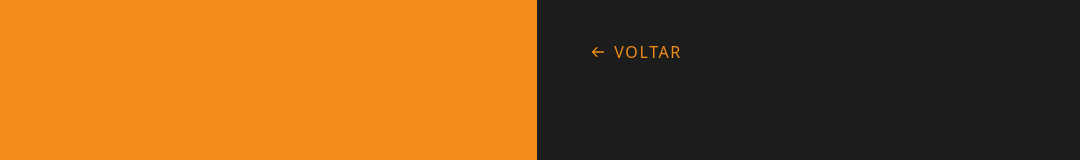
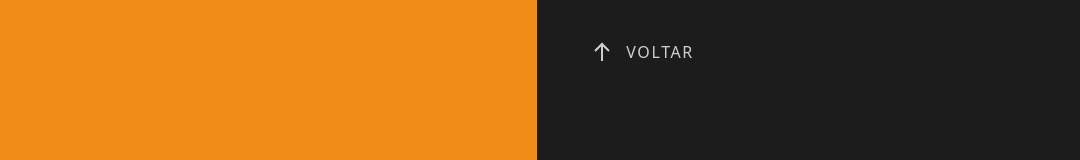
Before and after one commit to Kenzie-Academy-Brasil-Developers/portfolio_front-end, a React (Vite) app: page /contact in a window 1280 px wide. Shown: the top 160 px of the page, without its empty margins (103-1183 px from the left). Built offline with nearby package versions, Linux system fonts and the light colour scheme.

Commit message:
fix typo and add animation

```diff
--- /dev/null
+++ b/src/components/ReturnButton.tsx
@@ -0,0 +1,18 @@
+import { BiArrowBack } from "react-icons/bi";
+import { Link } from "react-router-dom";
+import { MainContext } from "../provider/MainContext";
+import { useContext } from "react";
+
+export const ReturnButton = () => {
+  const { translation } = useContext(MainContext);
+
+  return (
+    <Link
+      to="/"
+      className="flex items-center gap-3 span hover:span-hover hover:text-primary uppercase tracking-widest absolute top-[5%] left-0 transition-colors duration-300"
+    >
+      <BiArrowBack className="text-2xl span-default" />
+      {translation ? <span>Voltar</span> : <span>Return</span>}
+    </Link>
+  );
+};
--- a/src/index.css
+++ b/src/index.css
@@ -8,3 +8,26 @@
   font-weight: normal;
   font-style: normal;
 }
+
+.span-default {
+  transition: transform 0.3s ease;
+  transform: rotate(90deg);
+}
+
+.hover\:span-hover:hover .span-default {
+  transform: rotate(0deg) scale(1.2);
+}
+
+.overlay {
+  content: "";
+  position: absolute;
+  top: 0;
+  left: 0;
+  width: 100%;
+  height: 100%;
+  background: radial-gradient(
+    ellipse at center,
+    rgba(0, 0, 0, 0) 40%,
+    rgba(0, 0, 0, 0.75) 80%
+  );
+}
--- a/src/pages/Contact.tsx
+++ b/src/pages/Contact.tsx
@@ -5,10 +5,9 @@ import { SiLinkedin } from "react-icons/si";
 import { SiGithub } from "react-icons/si";
 import { FooterIcon } from "../components/FooterIcon";
 import { ContactForm } from "../components/ContactForm";
-import { Link } from "react-router-dom";
-import { BiArrowBack } from "react-icons/bi";
 import { useState, useEffect, useContext } from "react";
 import { MainContext } from "../provider/MainContext";
+import { ReturnButton } from "../components/ReturnButton";
 
 export function Contact() {
   const { translation } = useContext(MainContext);
@@ -28,27 +27,21 @@ export function Contact() {
         loading ? "opacity-0 select-none " : "transition-all duration-300"
       } min-h-screen grid md:grid-cols-2 grid-cols-1 bg-[#1c1c1c] rounded-sm w-full relative`}
     >
-      <div className="bg-primary relative flex flex-col h-screen">
+      <div className="relative flex flex-col h-screen bg-primary">
         <Lottie
-          className="absolute top-1/2 right-2/3 translate-x-2/3 -translate-y-1/2 sm:w-1/2 w-full"
+          className="absolute w-full -translate-y-1/2 top-1/2 right-2/3 translate-x-2/3 sm:w-1/2"
           animationData={Coding}
         ></Lottie>
-        <h3 className=" uppercase tracking-widest select-none text-center text-lg text-primary-content bottom-10 absolute right-1/2 translate-x-1/2">
+        <h3 className="absolute text-lg tracking-widest text-center uppercase translate-x-1/2 select-none  text-primary-content bottom-10 right-1/2">
           {translation
             ? "Entre em contato! Vamos expandir o seu negócio juntos."
             : "Get in touch! Let's expand your business together."}
         </h3>
       </div>
 
-      <div className="w-5/6 h-screen justify-center flex m-auto relative">
-        <Link
-          to="/"
-          className="flex items-center gap-2 text-primary uppercase tracking-widest absolute top-[5%] left-0"
-        >
-          <BiArrowBack />
-          {translation ? "Voltar" : "Return"}
-        </Link>
-        <ul className="absolute bottom-20 md:bottom-10 right-1/2 translate-x-1/2 flex gap-4">
+      <div className="relative flex justify-center w-5/6 h-screen m-auto">
+        <ReturnButton />
+        <ul className="absolute flex gap-4 translate-x-1/2 bottom-20 md:bottom-10 right-1/2">
           <FooterIcon link="https://wa.me/5541991012722">
             <SiWhatsapp className="text-2xl" />
           </FooterIcon>
--- a/src/pages/Projects.tsx
+++ b/src/pages/Projects.tsx
@@ -32,7 +32,7 @@ export const Projects = () => {
             description={
               translation
                 ? "Dev Movies é uma plataforma fullstack que permite aos usuários se inscreverem e publicarem suas avaliações de filmes. Também podem ver as avaliações de outros usuários assim como criar, editar e excluir suas próprias avaliações."
-                : "Dev Movies is a full-stack platform that allows users to sign up and post their own movie reviews on the platform, as well as view reviews from other users. You are able create, edit, and delete reviews."
+                : "Dev Movies is a full-stack platform that allows users to sign up and post their own movie reviews on the platform, as well as view reviews from other users. You are able to create, edit, and delete reviews."
             }
             reverse={false}
             technologies={[
```
